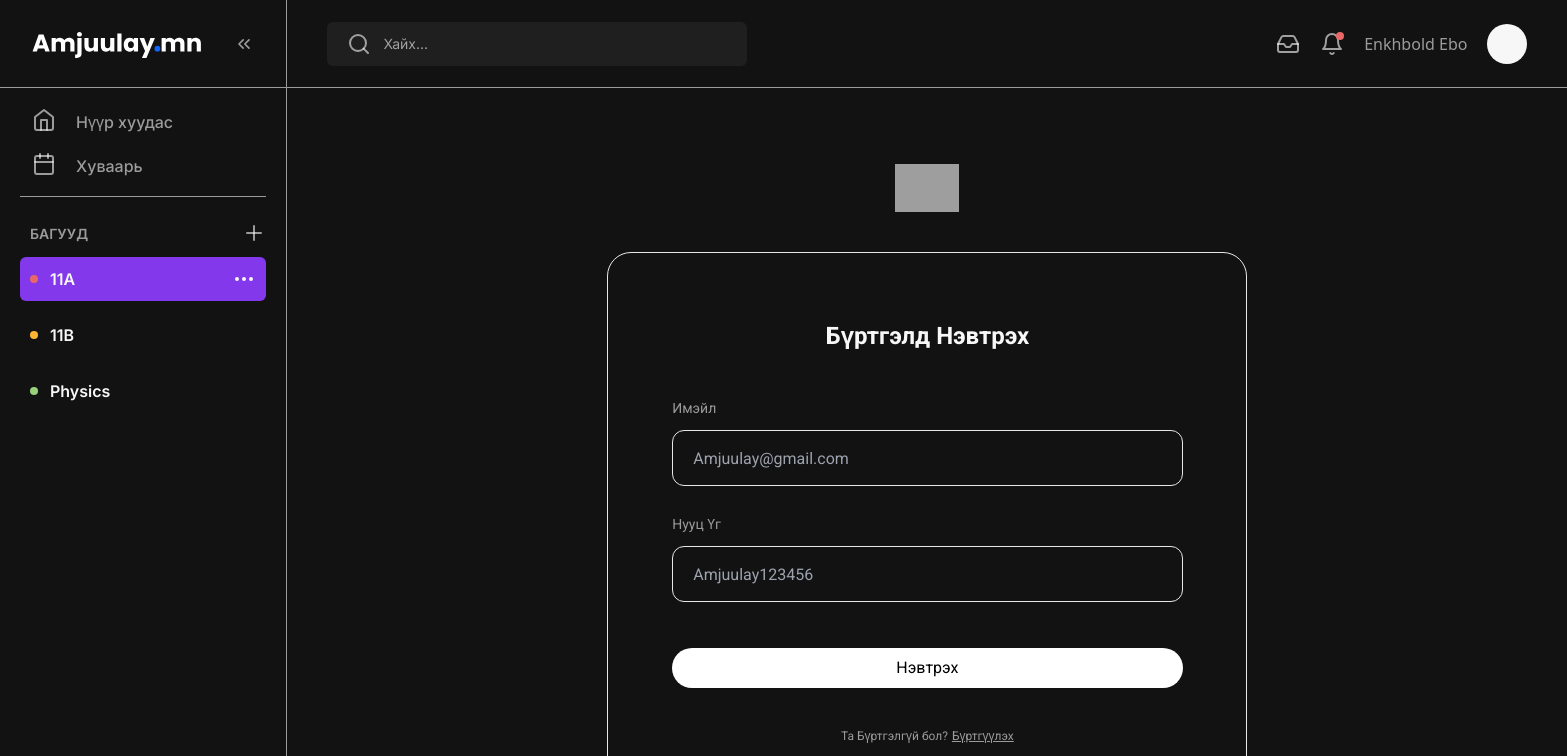
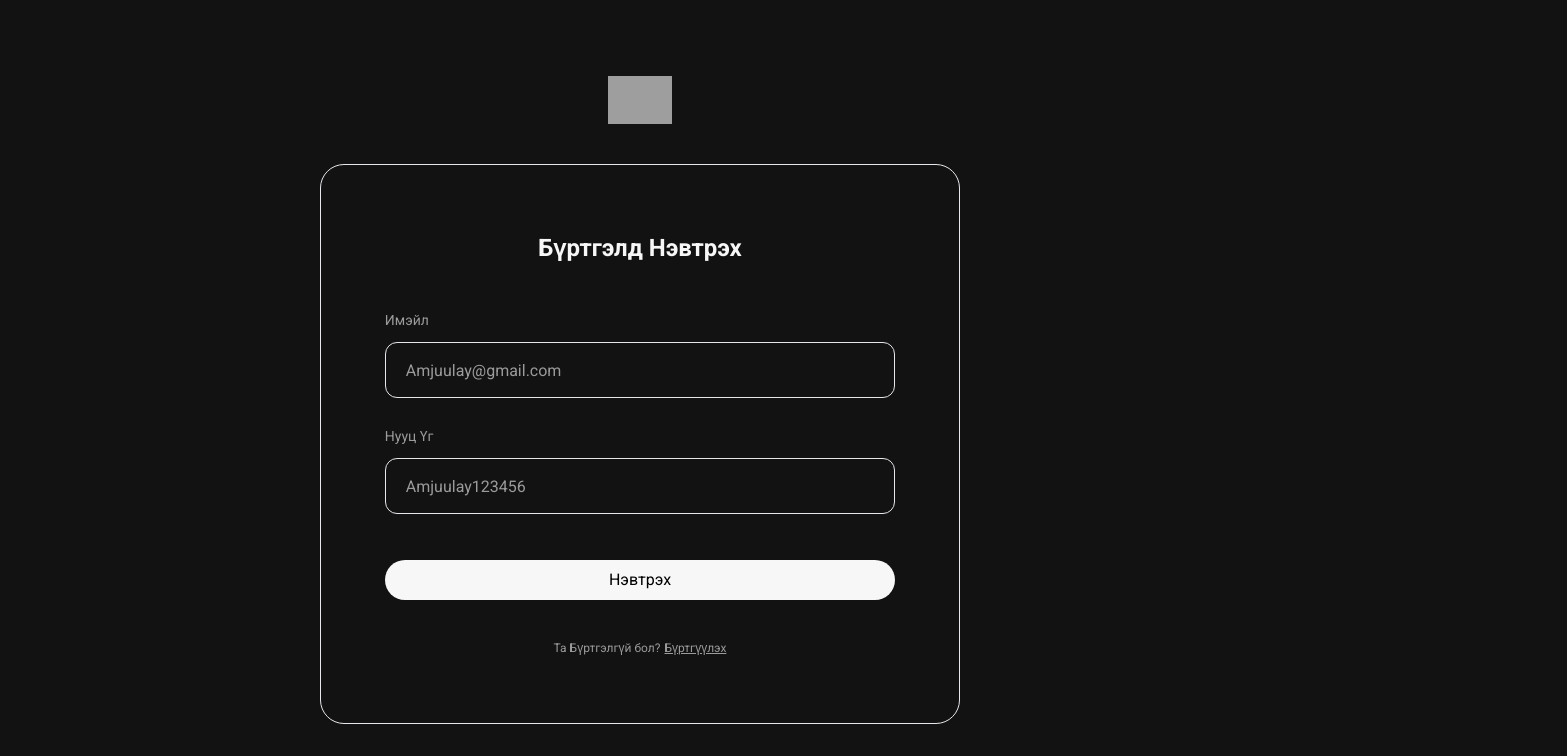
Before and after one commit to zedude321/schooltodolist, a Next.js app: page /login in a window 1280 px wide. Shown: the top 756 px of the page, 1567 px wide, since content can reach past the window. Built offline with nearby package versions, Linux system fonts and the light colour scheme; grey boxes are pictures that could not be loaded.

Commit message:
fixed login buttons

```diff
--- a/src/components/input.js
+++ b/src/components/input.js
@@ -1,12 +1,13 @@
-export const InputLogin = ({ label, placeholder }) => {
+export const InputLogin = ({ label, placeholder, ...other }) => {
   return (
     <div className="w-[80%] h-[100px] flex justify-around items-start flex-col font-roboto">
       <div className="h-[20px] w-full flex justify-between items-center">
         <p className="text-sm text-white-1/60 h-full">{label}</p>
       </div>
       <input
-        className="w-full h-[56px] border rounded-xl bg-dark-1 text-white/60 text-md p-5 outline-0"
+        className="w-full h-[56px] border rounded-xl bg-dark-1 text-white-1 placeholder:text-white-1/60 text-md p-5 outline-0"
         placeholder={placeholder}
+        {...other}
       ></input>
     </div>
   );
--- a/src/pages/_app.js
+++ b/src/pages/_app.js
@@ -2,6 +2,7 @@ import { Header } from "@/components";
 import Sidebar from "@/components/sidebar";
 import "@/styles/globals.css";
 import { Inter, Roboto } from "next/font/google";
+import { usePathname } from "next/navigation";
 const roboto = Roboto({
   subsets: ["latin", "cyrillic-ext"],
   style: "normal",
@@ -16,11 +17,13 @@ const inter = Inter({
 });
 
 export default function App({ Component, pageProps }) {
+  const path = usePathname();
+
   return (
     <main className={`${inter.variable + " " + roboto.variable} h-screen flex`}>
-      <Sidebar />
+      {!(path == "/login" || path == "/sign-up") && <Sidebar />}
       <div className="w-full">
-        <Header />
+      {!(path == "/login" || path == "/sign-up") && <Header />}
         <Component {...pageProps} />
       </div>
     </main>
--- a/src/pages/login.js
+++ b/src/pages/login.js
@@ -13,20 +13,22 @@ const Login = () => {
             isHide="true"
           />
           <InputLogin
+            type="password"
             label="Нууц Үг"
             placeholder="Amjuulay123456"
             isHide="false"
           />
         </div>
 
-        <div className="w-[80%]">
-          <div className="w-full h-[40px] bg-white text-dark text-md flex justify-center items-center rounded-3xl">
+        <button className="w-[80%]">
+          <div className="w-full h-[40px] active:bg-white-1/60 bg-white-1 text-dark text-md flex justify-center items-center rounded-3xl transition-all">
             Нэвтрэх
           </div>
-        </div>
-        <div className="w-[80%] flex justify-center items-center ">
+        </button>
+        <div className="w-[80%] flex justify-center items-center">
           <div className="text-white-1/60 text-xs flex justify-center gap-1">
-            Та Бүртгэлгүй бол? <div className="underline"> Бүртгүүлэх</div>
+            Та Бүртгэлгүй бол?{" "}
+            <a href="/sign-up" className="underline cursor-pointer"> Бүртгүүлэх</a>
           </div>
         </div>
       </div>
--- a/src/pages/sign-up.js
+++ b/src/pages/sign-up.js
@@ -1,4 +1,4 @@
-import InputLogin from "@components";
+import { InputLogin } from "@/components";
 import { GoDotFill } from "react-icons/go";
 
 const SignUp = () => {
@@ -9,8 +9,13 @@ const SignUp = () => {
         <h1 className="text-2xl text-white font-bold">Бүртгэл Үүсгэх</h1>
         <div className="w-[100%] h-auto flex justify-center gap-4 items-center flex-col">
           <InputLogin label="Имэйл" placeholder="Amjuulay@gmail.com" />
-          <InputLogin label="Нууц Үг" placeholder="Amjuulay123456" />
           <InputLogin
+            type="password"
+            label="Нууц Үг"
+            placeholder="Amjuulay123456"
+          />
+          <InputLogin
+            type="password"
             label="Нууц Үгээ Баталгаажуулах"
             placeholder="Amjuulay123456"
           />
@@ -28,14 +33,15 @@ const SignUp = () => {
             Тоо ашиглах (Жишээ нь: 1234)
           </p>
         </div>
-        <div className="w-[80%]">
-          <div className="w-full h-[40px] bg-white text-dark text-md flex justify-center items-center rounded-3xl">
+        <button className="w-[80%]">
+          <div className="w-full h-[40px] active:bg-white-1/60 bg-white-1 text-dark text-md flex justify-center items-center rounded-3xl transition-all">
             Бүртгүүлэх
           </div>
-        </div>
-        <div className="w-[80%] flex justify-center items-center ">
-          <div className="text-white/60 text-xs flex justify-center gap-1">
-            Та бүртгэлтэй бол? <div className="underline"> Нэвтрэх</div>
+        </button>
+        <div className="w-[80%] flex justify-center items-center">
+          <div className="text-white-1/60 text-xs flex justify-center gap-1">
+            Та бүртгэлтэй бол?{" "}
+            <a href="/login" className="underline cursor-pointer"> Нэвтрэх</a>
           </div>
         </div>
       </div>
```
